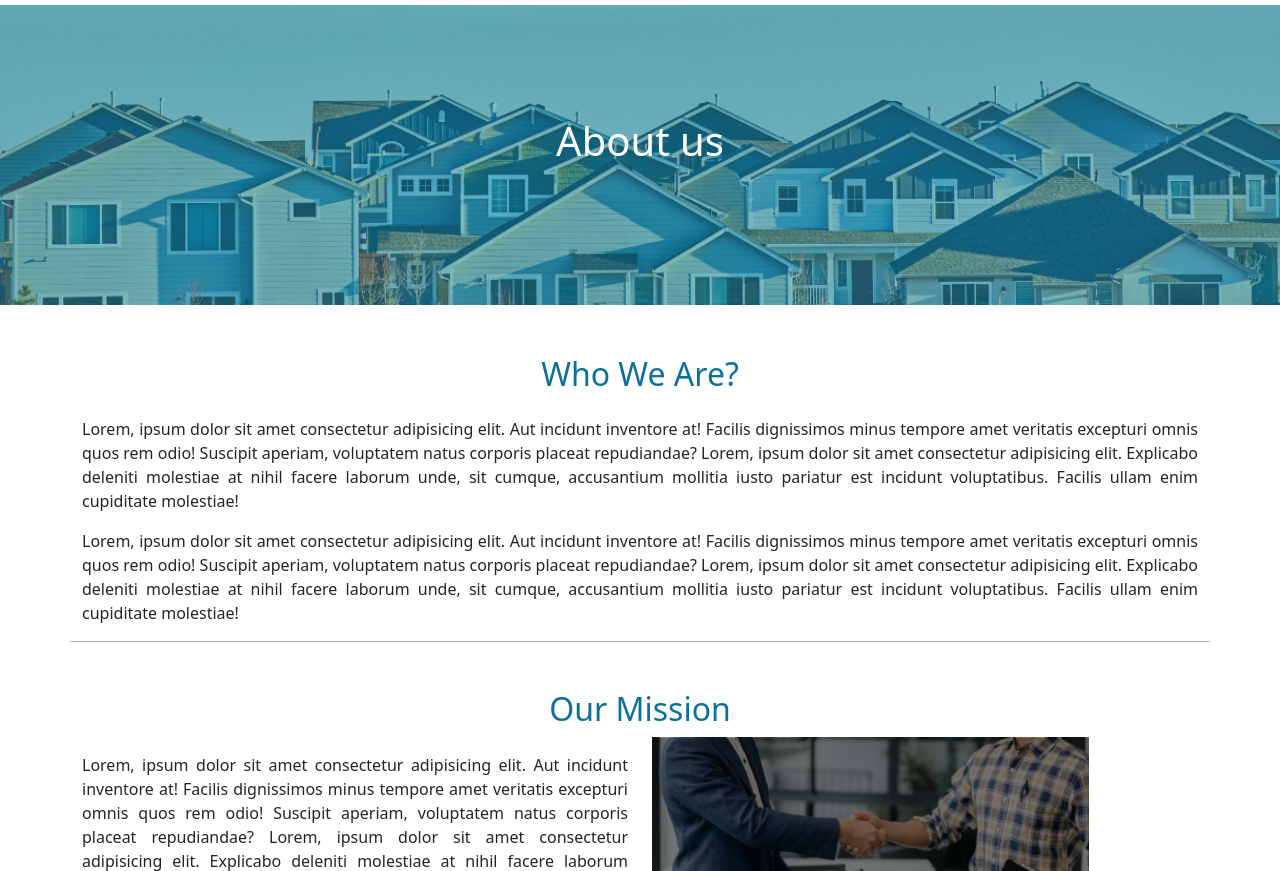
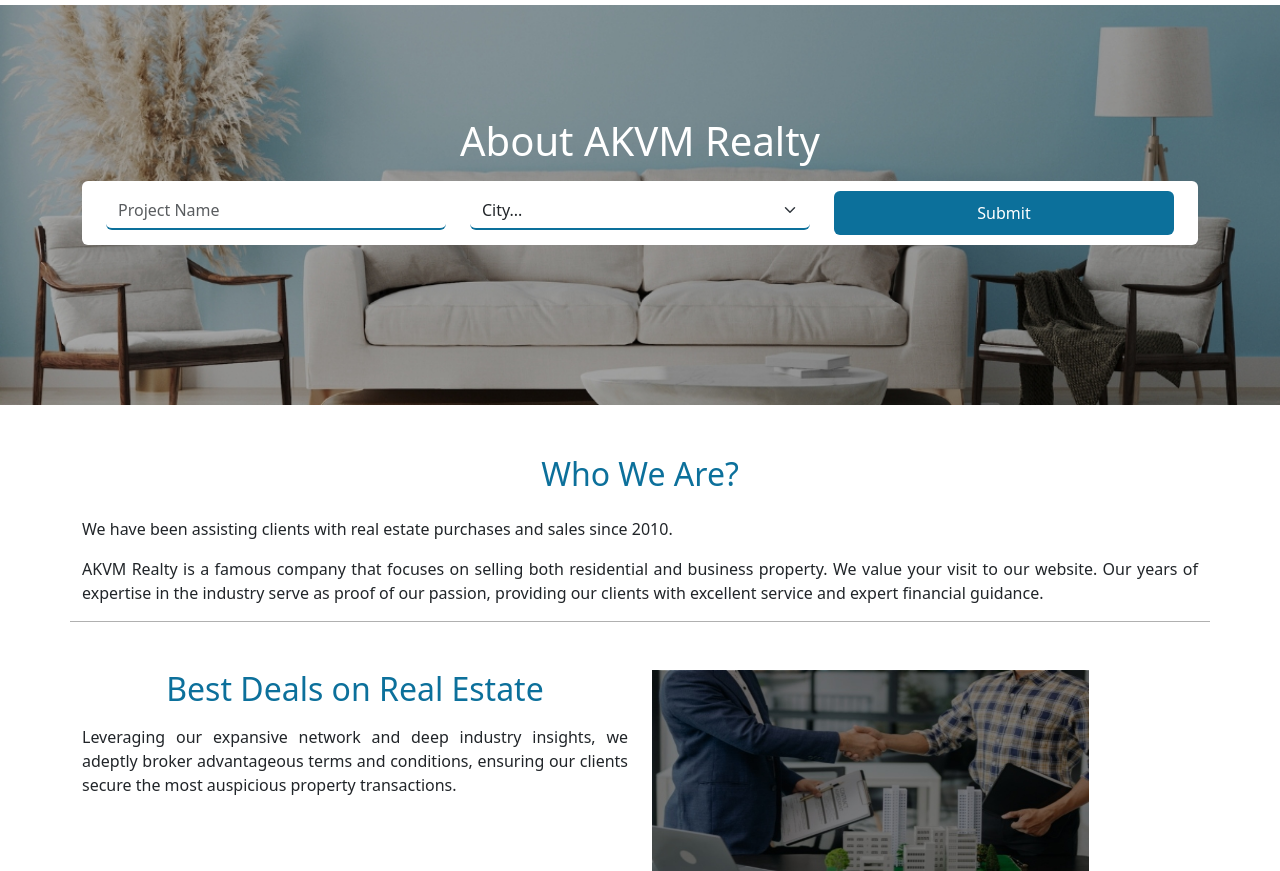
Before and after one commit to Harshakvmsolutions/test-domain.github.io, a plain HTML site: page about-us.html in a window 1280 px wide. Shown: the part 81-952 px from the top of the page. Drawn offline with nearby package versions, Linux system fonts and the light colour scheme.

Commit message:
Update about-us.html

```diff
--- a/about-us.html
+++ b/about-us.html
@@ -52,10 +52,32 @@
 <!-- hero section -->
 <section>
     <div class="hero-section">
-            <div class="contact-us-bg">
+        <div class="hero-image">
             <div class="container container-fluid">
                 <div class="head-text my-11 fs-min">
-                <div class="text-center align-items-center"><h1>About us</h1>
+                    <div class="text-center align-items-center">
+                        <h1>About AKVM Realty</h1>
+                        <!-- <a href="" class="typewrite" data-period="2000" data-type='[ "House.", "Hotels.", "Appartments." ]'>
+                <span class="wrap"></span>
+              </a> -->
+                        <form class="form-control text-center bg-white mt-3">
+                            <div class="row m-0 py-0">
+                                <div class="col-12 col-md-4 col-sm-12">
+                                    <input type="email" placeholder="Project Name" class="form-control">
+                                </div>
+                                <div class="col-12 col-md-4 col-sm-12">
+                                    <select class="form-select" id="location" required>
+                                        <option selected disabled value="">City...</option>
+                                        <option value="delhi">Delhi</option>
+                                        <option value="gurgaon">Gurgaon</option>
+                                        <option value="noida">Noida</option>
+                                      </select>
+                                </div>
+                                <div class="col-12 col-md-4 col-sm-12 py-1">
+                                    <button class="form-control btn btn-nav" type="submit">Submit</button>
+                                </div>
+                            </div>
+                        </form>
                     </div>
                 </div>
             </div>
@@ -69,32 +91,32 @@
             <header><h2 class="text-center">Who We Are?</h2></header>
             <div class="row">
                 <div class="col-12 col-md-12">
-                    <p class="mt-3">Lorem, ipsum dolor sit amet consectetur adipisicing elit. Aut incidunt inventore at! Facilis dignissimos minus tempore amet veritatis excepturi omnis quos rem odio! Suscipit aperiam, voluptatem natus corporis placeat repudiandae? Lorem, ipsum dolor sit amet consectetur adipisicing elit. Explicabo deleniti molestiae at nihil facere laborum unde, sit cumque, accusantium mollitia iusto pariatur est incidunt voluptatibus. Facilis ullam enim cupiditate molestiae!</p>
-                    <p class="mt-3">Lorem, ipsum dolor sit amet consectetur adipisicing elit. Aut incidunt inventore at! Facilis dignissimos minus tempore amet veritatis excepturi omnis quos rem odio! Suscipit aperiam, voluptatem natus corporis placeat repudiandae? Lorem, ipsum dolor sit amet consectetur adipisicing elit. Explicabo deleniti molestiae at nihil facere laborum unde, sit cumque, accusantium mollitia iusto pariatur est incidunt voluptatibus. Facilis ullam enim cupiditate molestiae!</p>
-                </div>
+                    <p class="mt-3">We have been assisting clients with real estate purchases and sales since 2010.</p>
+                    <p class="mt-3">AKVM Realty is a famous company that focuses on selling both residential and business property. We value your visit to our website. Our years of expertise in the industry serve as proof of our passion, providing our clients with excellent service and expert financial guidance.</p>
                 </div>
             </div>
 
+        </div>
+
         <div class="About-us mt-5">
-            <header><h2 class="text-center">Our Mission</h2></header>
             <div class="row">
                 <div class="col-md-6 col-12">
-                    <p class="mt-3">Lorem, ipsum dolor sit amet consectetur adipisicing elit. Aut incidunt inventore at! Facilis dignissimos minus tempore amet veritatis excepturi omnis quos rem odio! Suscipit aperiam, voluptatem natus corporis placeat repudiandae? Lorem, ipsum dolor sit amet consectetur adipisicing elit. Explicabo deleniti molestiae at nihil facere laborum unde, sit cumque, accusantium mollitia iusto pariatur est incidunt voluptatibus. Facilis ullam enim cupiditate molestiae!</p>
-                    <p class="mt-3">Lorem, ipsum dolor sit amet consectetur adipisicing elit. Aut incidunt inventore at! Facilis dignissimos minus tempore amet veritatis excepturi omnis quos rem odio! Suscipit aperiam, voluptatem natus corporis placeat repudiandae? Lorem, ipsum dolor sit amet consectetur adipisicing elit. Explicabo deleniti molestiae at nihil facere laborum unde, sit cumque, accusantium mollitia iusto pariatur est incidunt voluptatibus. Facilis ullam enim cupiditate molestiae!</p></div>
+                    <header><h2 class="text-center">Best Deals on Real Estate</h2></header>
+                    <p class="mt-3">Leveraging our expansive network and deep industry insights, we adeptly broker advantageous terms and conditions, ensuring our clients secure the most auspicious property transactions.</p>
+                </div>
                 <div class="col-md-6 col-12">
                     <img src="images/banner/banner3.jpg" alt="">
                 </div>
             </div>
         </div>
         <div class="About-us mt-5">
-            <header><h2 class="text-center">Our Vision</h2></header>
             <div class="row">
                 <div class="col-md-6 col-12">
                     <img src="images/banner/banner1.jpg" alt="">
                 </div>
                 <div class="col-md-6 col-12">
-                    <p class="mt-3">Lorem, ipsum dolor sit amet consectetur adipisicing elit. Aut incidunt inventore at! Facilis dignissimos minus tempore amet veritatis excepturi omnis quos rem odio! Suscipit aperiam, voluptatem natus corporis placeat repudiandae? Lorem, ipsum dolor sit amet consectetur adipisicing elit. Explicabo deleniti molestiae at nihil facere laborum unde, sit cumque, accusantium mollitia iusto pariatur est incidunt voluptatibus. Facilis ullam enim cupiditate molestiae!</p>
-                    <p class="mt-3">Lorem, ipsum dolor sit amet consectetur adipisicing elit. Aut incidunt inventore at! Facilis dignissimos minus tempore amet veritatis excepturi omnis quos rem odio! Suscipit aperiam, voluptatem natus corporis placeat repudiandae? Lorem, ipsum dolor sit amet consectetur adipisicing elit. Explicabo deleniti molestiae at nihil facere laborum unde, sit cumque, accusantium mollitia iusto pariatur est incidunt voluptatibus. Facilis ullam enim cupiditate molestiae!</p></div>
+                    <header><h2 class="text-center">Top real estate agents</h2></header>
+                    <p class="mt-3">Our professionals perform deep market research to discover properties with excellent chances for return on investment and value development.</p></div>
             </div>
         </div>
     </div>
```
Lines whose indentation alone changed are shown as unchanged.
